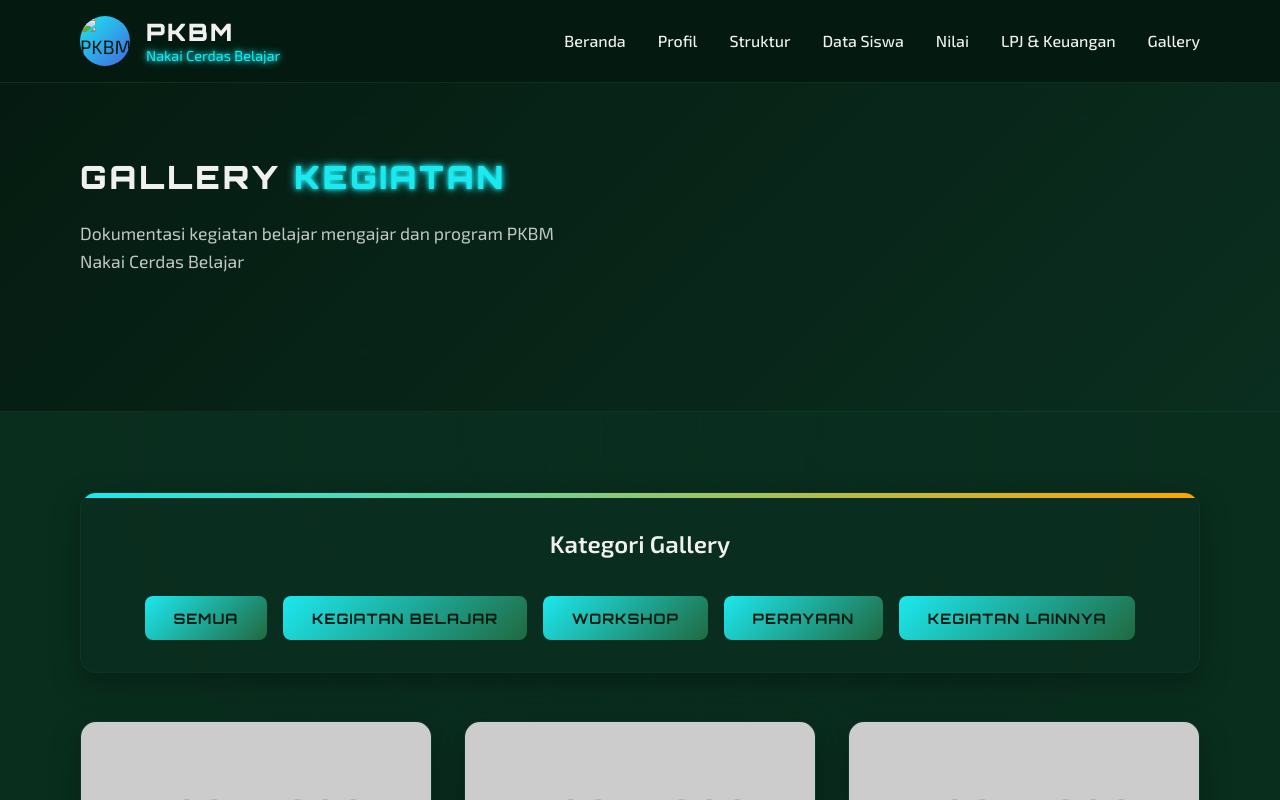
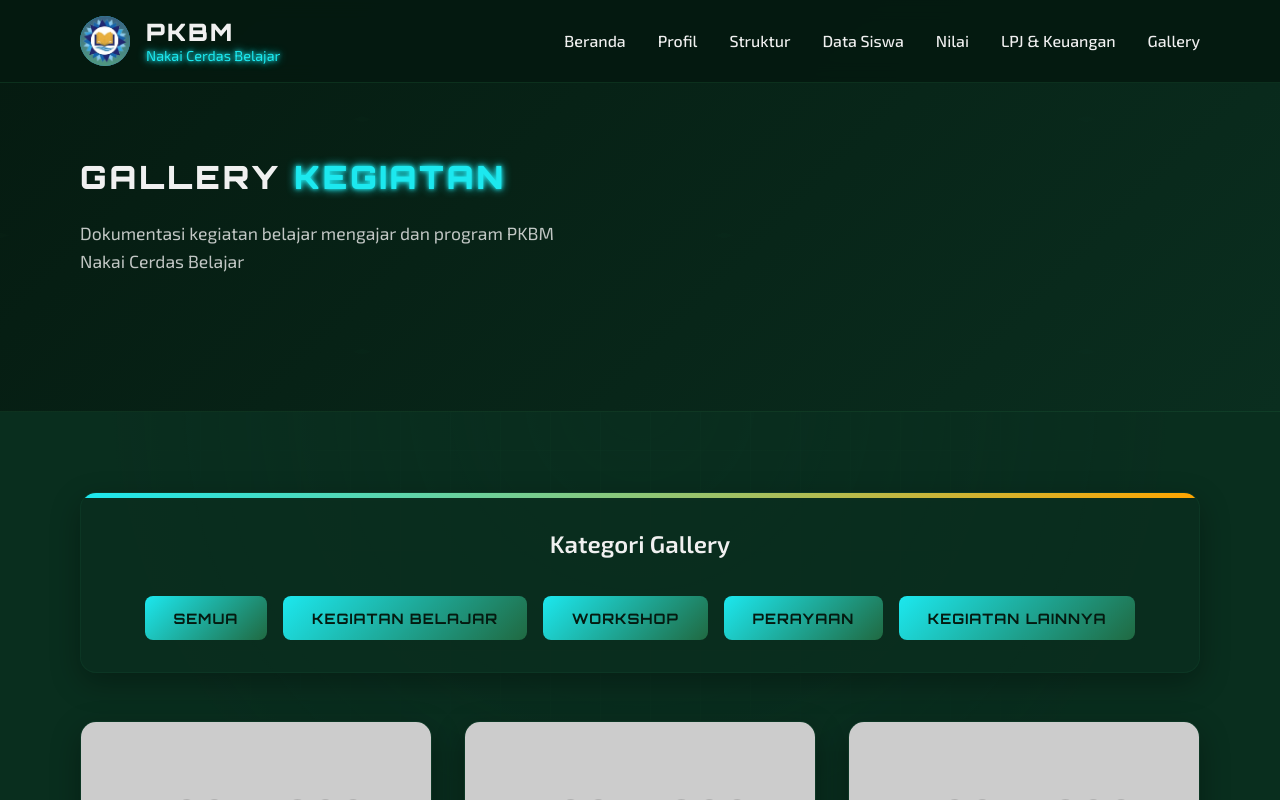
Before and after one commit to Mryanto96/Belajar-pkbm-nakai-cerdas, a plain HTML site: page gallery/index.html in a window 1280 px wide. Shown: the top 800 px of the page. Drawn offline with Linux system fonts and the light colour scheme; placeholder pictures from the web are drawn by us.

Commit message:
fix: use correct logo path ./images/finallogo.png

```diff
--- a/gallery/index.html
+++ b/gallery/index.html
@@ -24,7 +24,7 @@
                 <a href="../index.html">
                      <div class="logo-img">
                         <!-- GANTI INI -->
-                       <img src="./images/finallogo.png" alt="PKBM Nakai Cerdas Belajar">
+                        <img src="../images/finallogo.png" alt="PKBM Nakai Cerdas Belajar">
                         <!-- SAMPAI SINI -->
                     </div>
                     <div class="logo-text">
```
Also changed, not shown: index.html (+1 -1 lines), lpj/index.html (+1 -1 lines), lpj/pemasukan.html (+1 -1 lines), lpj/pengeluaran.html (+1 -1 lines), lpj/saldo.html (+1 -1 lines), nilai/grafik.html (+1 -1 lines), nilai/index.html (+1 -1 lines), profil/index.html (+1 -1 lines), profil/program.html (+1 -1 lines), profil/sejarah.html (+1 -1 lines), profil/visi-misi.html (+1 -1 lines), siswa/index.html (+1 -1 lines), siswa/statistik.html (+1 -1 lines), struktur/index.html (+1 -1 lines), 4 more files.
